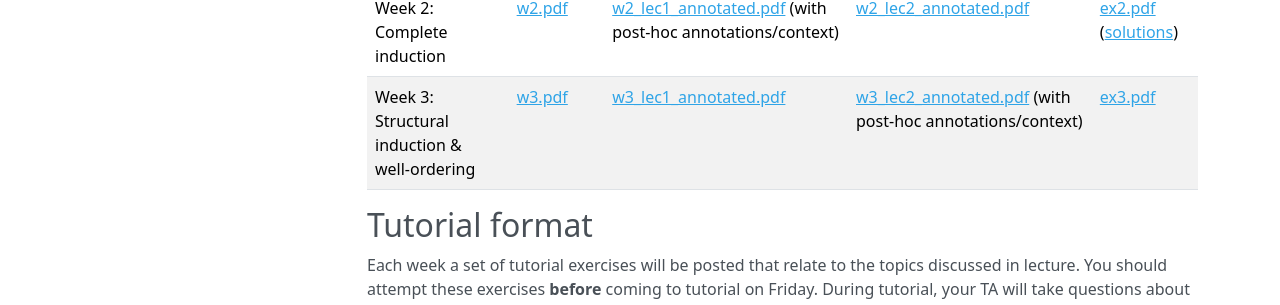
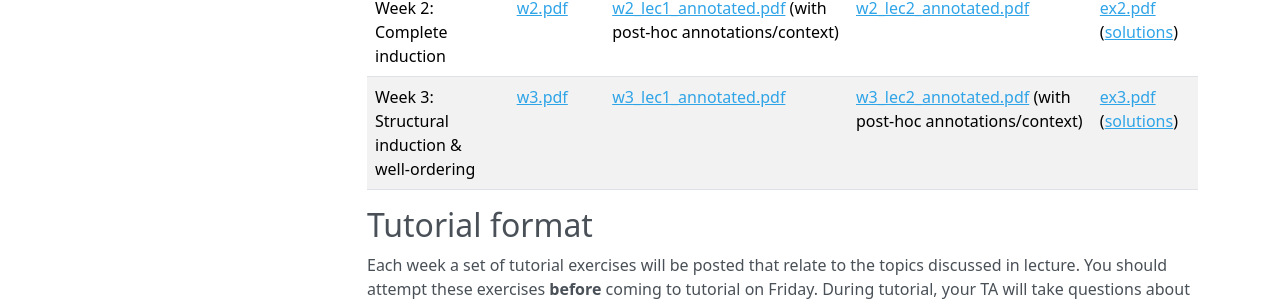
Before and after one commit to colinmorris/csc236, an MkDocs documentation site: the page built from docs/lectures_and_tutorials.md, in a window 1280 px wide and 1380 px high. Shown: the part 364-669 px from the top of the window. Built offline with MkDocs 1.6.1, drawn with Linux system fonts in a browser that asks for light colours; nearby versions of some CDN libraries.

Commit message:
Week 3 tutorial exercise solutions

```diff
--- a/docs/lectures_and_tutorials.md
+++ b/docs/lectures_and_tutorials.md
@@ -6,7 +6,7 @@
 --------|----------------------|-------------------|-------------------|--------
 Week 1: Simple induction | [w1.pdf](lecture_slides/w1.pdf) | [w1_lec1_annotated.pdf](lecture_slides/w1_lec1_annotated.pdf) | [w1_lec2_annotated.pdf](lecture_slides/w1_lec2_annotated.pdf) | [ex1.pdf](exercises/ex1.pdf) ([solutions](exercises/ex1_solutions.pdf))
 Week 2: Complete induction | [w2.pdf](lecture_slides/w2.pdf) | [w2_lec1_annotated.pdf](lecture_slides/w2_lec1_annotated.pdf) (with post-hoc annotations/context) | [w2_lec2_annotated.pdf](lecture_slides/w2_lec2_annotated.pdf) | [ex2.pdf](exercises/ex2.pdf) ([solutions](exercises/ex2_solutions.pdf))
-Week 3: Structural induction & well-ordering | [w3.pdf](lecture_slides/w3.pdf) | [w3_lec1_annotated.pdf](lecture_slides/w3_lec1_annotated.pdf)  | [w3_lec2_annotated.pdf](lecture_slides/w3_lec2_annotated.pdf) (with post-hoc annotations/context) | [ex3.pdf](exercises/ex3.pdf)
+Week 3: Structural induction & well-ordering | [w3.pdf](lecture_slides/w3.pdf) | [w3_lec1_annotated.pdf](lecture_slides/w3_lec1_annotated.pdf)  | [w3_lec2_annotated.pdf](lecture_slides/w3_lec2_annotated.pdf) (with post-hoc annotations/context) | [ex3.pdf](exercises/ex3.pdf) ([solutions](exercises/ex3_solutions.pdf))
 
 ## Tutorial format
 
```
Also changed, not shown: 1 other file.
